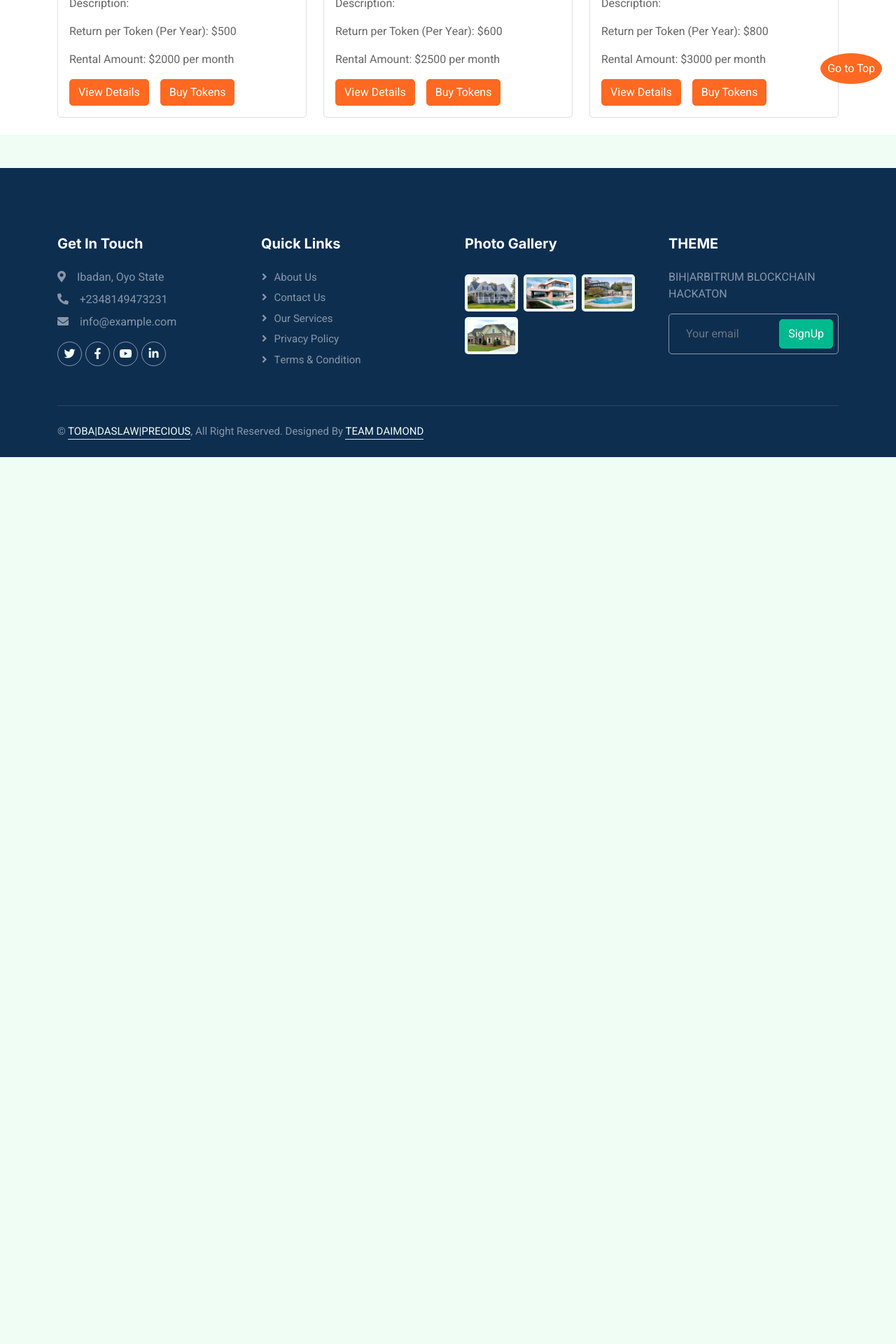
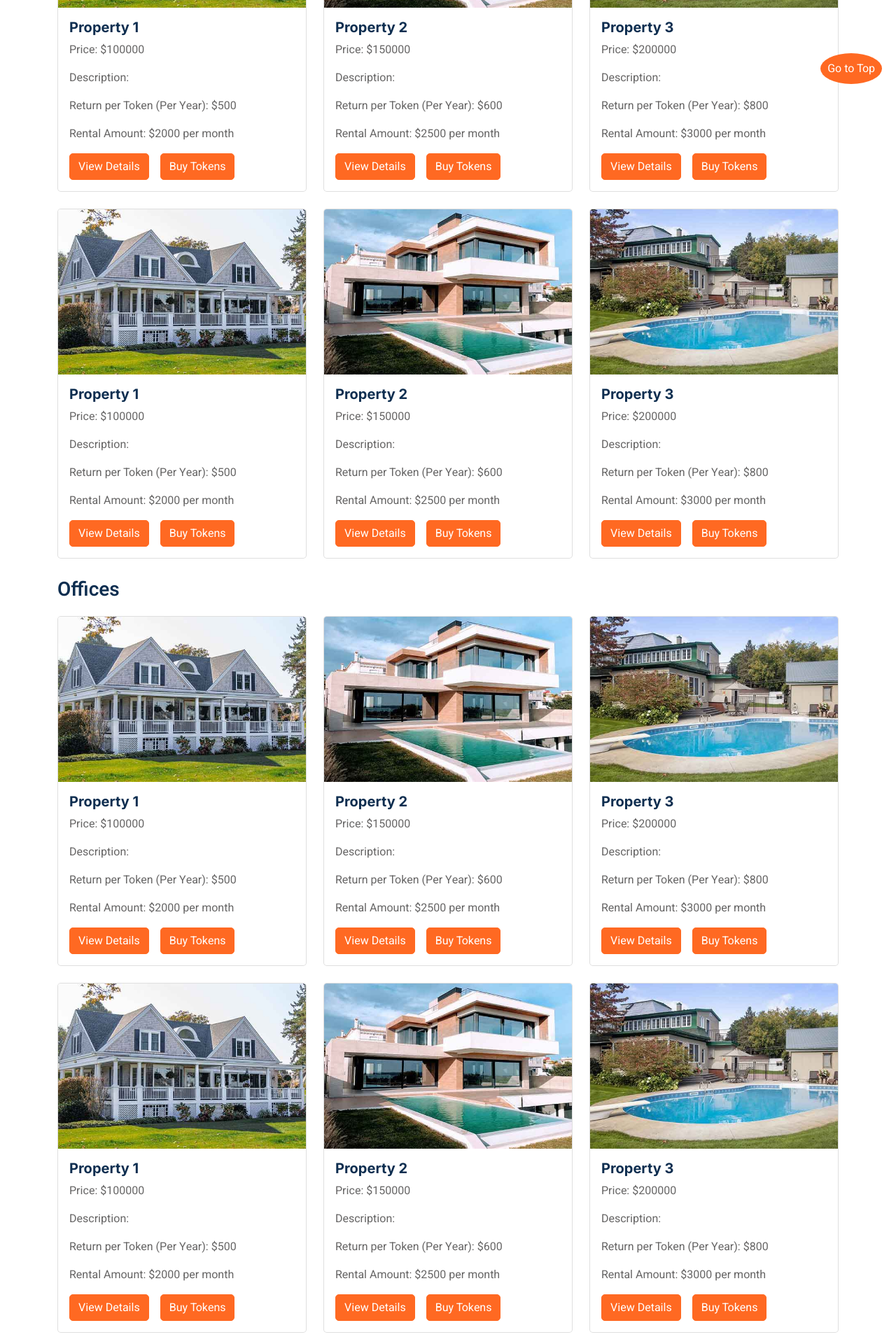
Before and after one commit to tobatosin/AccessLite, a React (Vite) app: page /properties in a window 1280 px wide. Shown: the part 660-2580 px from the top of the page at 70% size. Before the commit the page ends 1313 px from the top, so only its background shows below. Built offline with nearby package versions, Linux system fonts and the light colour scheme.

Commit message:
cards and footer

```diff
--- a/src/App.jsx
+++ b/src/App.jsx
@@ -8,6 +8,7 @@ import Transactions from "./Components/Transactions/Transactions";
 import Footer from "./Components/Footer/Footer";
 import PropertyDetails from "./Components/propertydetails/propertydetails";
 import PropertyPage from "./Components/propertypage/propertypage";
+import Services from "./Components/Services/Services"
 import p1 from "./img/Img-Apart-1/p1.webp"
 import p2 from "./img/Img-Apart-1/p2.webp"
 import p3 from "./img/Img-Apart-1/p3.webp"
@@ -88,6 +89,8 @@ function App() {
             <Route path=":userId" element={<Transactions state={state} />} />
           </Route>
           <Route path="/properties" element={<Properties state={state} />} />
+          <Route path="/Services" element={<Services state={state} />} />
+
           <Route path="/my_properties" element={<My_Properties state={state} />} />
 
           <Route path="/properties/:id" element={<PropertyDetails properties={propertiesData} />
--- a/src/Components/Navbar/Navbar.jsx
+++ b/src/Components/Navbar/Navbar.jsx
@@ -63,7 +63,7 @@ function Navbar({ saveState }) {
   };
 
   return (
-    <div className="container-fluid nav-bar bg-transparent">
+    <div className="container-fluid nav-bar bg-transparent ">
       <nav className="navbar navbar-expand-lg bg-white navbar-light py-0 px-4">
         <Link
           to="/"
--- a/src/Components/Properties/Properties.jsx
+++ b/src/Components/Properties/Properties.jsx
@@ -122,12 +122,35 @@ function PropertyPage() {
                     Eirmod sed ipsum dolor sit rebum labore magna erat. Tempor ut
                     dolore lorem kasd vero ipsum sit eirmod sit diam justo sed
                     rebum.
+                    Eirmod sed ipsum dolor sit rebum labore magna erat. Tempor ut
+                    dolore lorem kasd vero ipsum sit eirmod sit diam justo sed
+                    rebum.
                   </p>
                 </div>
               </div>
           </div>
+
+            <div className="text-dark fs-3 fw-bold mb-3">Apartments</div>
           <div className="row row-cols-1 row-cols-md-2 row-cols-lg-3">
+            {properties.map(property => (
+            <div key={property.id} className="col mb-4 wow fadeInUp " data-wow-delay="0.5s">
+            <div className="card">
+              <img src={property.image} className="card-img-top" alt={property.name} />
+              <div className="card-body">
+                <h5 className="card-title">{property.name}</h5>
+                <p className="card-text">Price: ${property.price}</p>
+                <p className="card-text">Description: {property.description}</p>
+                <p className="card-text">Return per Token (Per Year): ${property.returnPerTokenPerYear}</p>
+                <p className="card-text">Rental Amount: ${property.rentalAmount} per month</p>
+                <div className="gap-3 d-flex">
+                <Link to={`/properties/${property.id}`} className="btn btn-secondary ">View Details</Link>
+                <button className="btn btn-secondary" onClick={() => buyTokens(property.id)}>Buy Tokens</button>
+              </div>
+             </div>
+            </div>
+          </div>
 
+        ))}
         {properties.map(property => (
           <div key={property.id} className="col mb-4 wow fadeInUp " data-wow-delay="0.5s">
             <div className="card">
@@ -148,8 +171,135 @@ function PropertyPage() {
           </div>
         ))}
         </div>
+
+          <div className="text-dark fs-3 fw-bold mb-3">Offices</div>
+            <div className="row row-cols-1 row-cols-md-2 row-cols-lg-3">
+             {properties.map(property => (
+            <div key={property.id} className="col mb-4 wow fadeInUp " data-wow-delay="0.5s">
+            <div className="card">
+              <img src={property.image} className="card-img-top" alt={property.name} />
+              <div className="card-body">
+                <h5 className="card-title">{property.name}</h5>
+                <p className="card-text">Price: ${property.price}</p>
+                <p className="card-text">Description: {property.description}</p>
+                <p className="card-text">Return per Token (Per Year): ${property.returnPerTokenPerYear}</p>
+                <p className="card-text">Rental Amount: ${property.rentalAmount} per month</p>
+                <div className="gap-3 d-flex">
+                <Link to={`/properties/${property.id}`} className="btn btn-secondary ">View Details</Link>
+                <button className="btn btn-secondary" onClick={() => buyTokens(property.id)}>Buy Tokens</button>
+              </div>
+             </div>
+            </div>
           </div>
 
+        ))}
+             {properties.map(property => (
+            <div key={property.id} className="col mb-4 wow fadeInUp " data-wow-delay="0.5s">
+            <div className="card">
+              <img src={property.image} className="card-img-top" alt={property.name} />
+              <div className="card-body">
+                <h5 className="card-title">{property.name}</h5>
+                <p className="card-text">Price: ${property.price}</p>
+                <p className="card-text">Description: {property.description}</p>
+                <p className="card-text">Return per Token (Per Year): ${property.returnPerTokenPerYear}</p>
+                <p className="card-text">Rental Amount: ${property.rentalAmount} per month</p>
+                <div className="gap-3 d-flex">
+                <Link to={`/properties/${property.id}`} className="btn btn-secondary ">View Details</Link>
+                <button className="btn btn-secondary" onClick={() => buyTokens(property.id)}>Buy Tokens</button>
+              </div>
+             </div>
+            </div>
+          </div>
+
+        ))}
+           ,
+            </div>
+          <div className="text-dark fs-3 fw-bold mb-3">Lands</div>
+            <div className="row row-cols-1 row-cols-md-2 row-cols-lg-3">
+             {properties.map(property => (
+            <div key={property.id} className="col mb-4 wow fadeInUp " data-wow-delay="0.5s">
+            <div className="card">
+              <img src={property.image} className="card-img-top" alt={property.name} />
+              <div className="card-body">
+                <h5 className="card-title">{property.name}</h5>
+                <p className="card-text">Price: ${property.price}</p>
+                <p className="card-text">Description: {property.description}</p>
+                <p className="card-text">Return per Token (Per Year): ${property.returnPerTokenPerYear}</p>
+                <p className="card-text">Rental Amount: ${property.rentalAmount} per month</p>
+                <div className="gap-3 d-flex">
+                <Link to={`/properties/${property.id}`} className="btn btn-secondary ">View Details</Link>
+                <button className="btn btn-secondary" onClick={() => buyTokens(property.id)}>Buy Tokens</button>
+              </div>
+             </div>
+            </div>
+          </div>
+
+        ))}
+             {properties.map(property => (
+            <div key={property.id} className="col mb-4 wow fadeInUp " data-wow-delay="0.5s">
+            <div className="card">
+              <img src={property.image} className="card-img-top" alt={property.name} />
+              <div className="card-body">
+                <h5 className="card-title">{property.name}</h5>
+                <p className="card-text">Price: ${property.price}</p>
+                <p className="card-text">Description: {property.description}</p>
+                <p className="card-text">Return per Token (Per Year): ${property.returnPerTokenPerYear}</p>
+                <p className="card-text">Rental Amount: ${property.rentalAmount} per month</p>
+                <div className="gap-3 d-flex">
+                <Link to={`/properties/${property.id}`} className="btn btn-secondary ">View Details</Link>
+                <button className="btn btn-secondary" onClick={() => buyTokens(property.id)}>Buy Tokens</button>
+              </div>
+             </div>
+            </div>
+          </div>
+
+        ))}
+           ,
+            </div>
+          <div className="text-dark fs-4 fw-bold mb-3">Outlets</div>
+            <div className="row row-cols-1 row-cols-md-2 row-cols-lg-3">
+             {properties.map(property => (
+            <div key={property.id} className="col mb-4 wow fadeInUp " data-wow-delay="0.5s">
+            <div className="card">
+              <img src={property.image} className="card-img-top" alt={property.name} />
+              <div className="card-body">
+                <h5 className="card-title">{property.name}</h5>
+                <p className="card-text">Price: ${property.price}</p>
+                <p className="card-text">Description: {property.description}</p>
+                <p className="card-text">Return per Token (Per Year): ${property.returnPerTokenPerYear}</p>
+                <p className="card-text">Rental Amount: ${property.rentalAmount} per month</p>
+                <div className="gap-3 d-flex">
+                <Link to={`/properties/${property.id}`} className="btn btn-secondary ">View Details</Link>
+                <button className="btn btn-secondary" onClick={() => buyTokens(property.id)}>Buy Tokens</button>
+              </div>
+             </div>
+            </div>
+          </div>
+
+        ))}
+             {properties.map(property => (
+            <div key={property.id} className="col mb-4 wow fadeInUp " data-wow-delay="0.5s">
+            <div className="card">
+              <img src={property.image} className="card-img-top" alt={property.name} />
+              <div className="card-body">
+                <h5 className="card-title">{property.name}</h5>
+                <p className="card-text">Price: ${property.price}</p>
+                <p className="card-text">Description: {property.description}</p>
+                <p className="card-text">Return per Token (Per Year): ${property.returnPerTokenPerYear}</p>
+                <p className="card-text">Rental Amount: ${property.rentalAmount} per month</p>
+                <div className="gap-3 d-flex">
+                <Link to={`/properties/${property.id}`} className="btn btn-secondary ">View Details</Link>
+                <button className="btn btn-secondary" onClick={() => buyTokens(property.id)}>Buy Tokens</button>
+              </div>
+             </div>
+            </div>
+          </div>
+
+        ))}
+           ,
+            </div>
+
+      </div>
     </div>
 
   );
--- a/src/Components/propertydetails/propertydetails.jsx
+++ b/src/Components/propertydetails/propertydetails.jsx
@@ -16,6 +16,7 @@ function PropertyDetails({ properties }) {
     const additionalImages = [PropertyImage2, PropertyImage3]; // Add more images as needed
 
     return (
+        <div className="container-fluid bg-white">
             <div className="container mt-5">
                 <div className="row">
                     <div className="col-md-12">
@@ -62,6 +63,8 @@ function PropertyDetails({ properties }) {
 
                 </div>
             </div>
+
+        </div>
     );
 }
 
--- a/src/Components/propertypage/propertypage.jsx
+++ b/src/Components/propertypage/propertypage.jsx
@@ -109,7 +109,7 @@ function PropertyPage() {
 
 
     return (
-        <div className="container mt-5">
+        <div className="container bg-white mt-5">
             <div class="row g-0 gx-5 align-items-end">
                 <div class="col-lg-6">
                     <div
--- a/src/css/style.css
+++ b/src/css/style.css
@@ -2,7 +2,7 @@
 :root {
     --primary: #FF6922;
     --secondary: #FF6922;
-    --light: #EFFDF5;
+    --light: #ffffff;
     --dark: #0E2E50;
 }
 
@@ -73,7 +73,8 @@
     margin-top: 45px;
     padding: 0 3rem;
     transition: .5s;
-    z-index: 9999;
+    z-index: 9999;background-color: #FFFFFF;
+
 }
 .img--secondary{
     color: #FF6922;
@@ -208,6 +209,7 @@
 .breadcrumb-item + .breadcrumb-item::before {
     color: #DDDDDD;
 }
+
 
 
 /*** Icon ***/
--- a/src/lib/owlcarousel/assets/owl.theme.default.css
+++ b/src/lib/owlcarousel/assets/owl.theme.default.css
@@ -47,4 +47,5 @@
       transition: opacity 200ms ease;
       border-radius: 30px; }
     .owl-theme .owl-dots .owl-dot.active span, .owl-theme .owl-dots .owl-dot:hover span {
-      background: #869791; }
+      background: #869791;
+     }
```
Also changed, not shown: src/Components/Footer/Footer.jsx (+7 -4 lines), src/Components/My_Properties/My_Properties.jsx (+4 -4 lines), src/Components/Services/Services.jsx (added, +23 -0 lines). Lines whose indentation alone changed are shown as unchanged.
